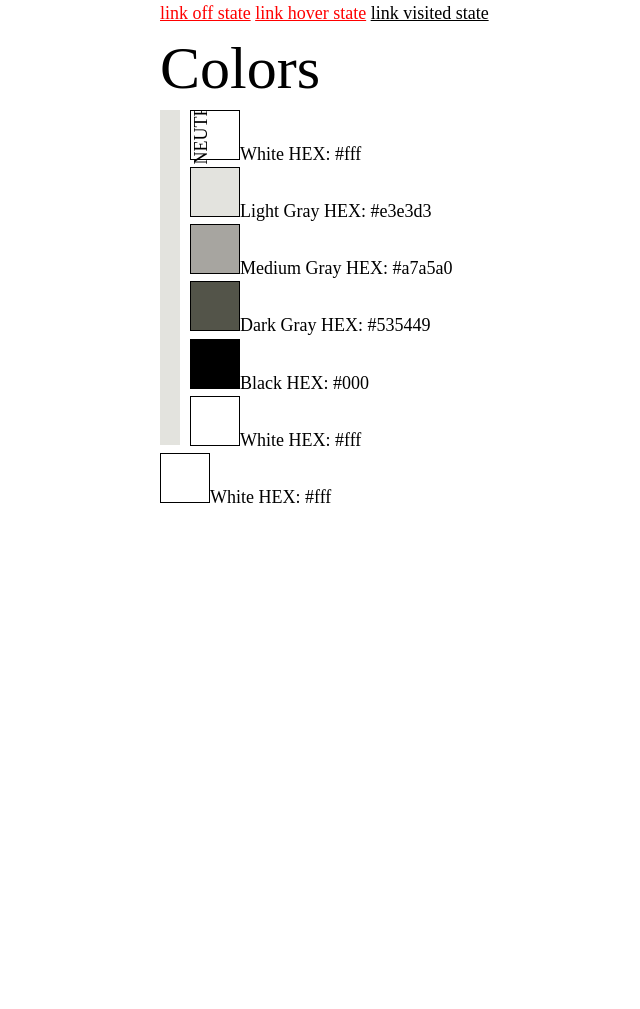
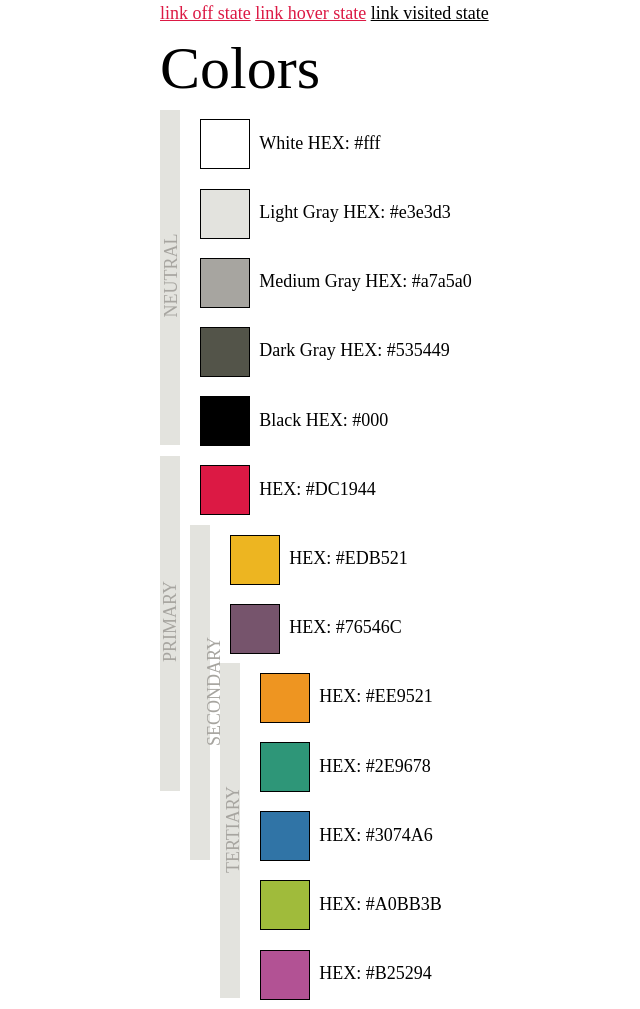
Before and after one commit to KevinTripp/Lootok_Style_Guide, a plain HTML site: page index.html in a window 1280 px wide. Shown: the part 930-1939 px from the top of the page, without its empty margins (0-640 px from the left). Before the commit the page ends 1440 px from the top, so only its background shows below. Drawn offline with nearby package versions, Linux system fonts and the light colour scheme; a script that the page names is missing.

```diff
--- a/css/style.css
+++ b/css/style.css
@@ -77,7 +77,7 @@ button{
      font-style: italic;
 }
 a{
-     color:red;
+     color:#dc1944;
 }
 a:hover,.link-hover{
      text-decoration: underline;
@@ -89,12 +89,12 @@ a:visited, .link-visited{
 
 .primary-btn{
      padding: 10px 10px 11px 10px;
-     color: red;
-     border: 3px solid red;
+     color: #dc1944;
+     border: 3px solid #dc1944;
 }
 .hover, .primary-btn:hover{
      color: #fff;
-     background-color: red;
+     background-color: #dc1944;
 }
 .secondary-btn{
      padding: 13px 13px 14px 13px;
@@ -135,6 +135,31 @@ a:visited, .link-visited{
 .black{
      background-color: #000;
 }
+.primary-red{
+     background-color: #dc1944;
+}
+.secondary-yellow{
+     background-color: #EDB521;
+}
+.secondary-purple{
+     background-color: #76546C;
+}
+.tertiary-orange{
+     background-color: #EE9521;
+}
+.tertiary-teal{
+     background-color: #2E9678;
+}
+.tertiary-blue{
+     background-color: #3074A6;
+}
+.tertiary-green{
+     background-color: #A0BB3B;
+}
+.tertiary-magenta{
+     background-color: #B25294;
+}
+
 
 
 /******************************************
@@ -148,7 +173,10 @@ a:visited, .link-visited{
 }
 
 header {
-
+     background-color: #76546C;
+     color: #e3e3de;
+     width: 100%;
+     padding-left: 12%;
 }
 
 footer {
@@ -160,7 +188,11 @@ footer {
   -ms-transform: rotate(-90deg);
   -o-transform: rotate(-90deg);
   transform: rotate(-90deg);
+}
 
+#colors div div div{
+     vertical-align: middle;
+     margin:1%;
 }
 
 /******************************************
@@ -174,7 +206,10 @@ footer {
      width: 20px;
      height: 335px;
      margin-right:10px;
+     padding-top: 16%;
 }
 .color-title-bar span{
      display: inline-block;
+     margin-left: -30px;
+     color:#a7a5a0;
 }
--- a/index.html
+++ b/index.html
@@ -14,16 +14,19 @@
 
 		<!-- external CSS link -->
 		<link rel="stylesheet" href="css/reset.css">
+		<script type="text/javascript" src="https://use.typekit.net/eis4mqp.js"></script>
+		<script type="text/javascript">try{Typekit.load();}catch(e){}</script>
 		<link rel="stylesheet" href="css/style.css">
 		<meta name="viewport" content="width=device-width, initial-scale=1, user-scalable=none">
 
 	</head>
+
 	<body>
+		<header>
+			<h1>Lootok</h1>
+			<h2>Style Guide</h2>
+		</header>
 		<div id="container">
-			<header>
-				<h1>Lootok</h1>
-				<h2>Style Guide</h2>
-			</header>
 			<section id="content">
 				<section id="buttons">
 					<div id="primary-buttons">
@@ -52,23 +55,63 @@
 				<section id="colors">
 					<h1>Colors</h1>
 					<div id="neutral">
-						<div class="color-title-bar light-gray"><span class="rotate">neutral</span></div>
-						<div><div class="box white"></div><span>White HEX: #fff</span>
+						<div class="color-title-bar light-gray">
+							<span class="rotate">neutral</span>
 						</div>
-						<div><div class="box light-gray"></div><span>Light Gray HEX: #e3e3d3</span>
+						<div>
+							<div class="box white"></div><span>White HEX: #fff</span>
 						</div>
-						<div><div class="box med-gray"></div><span>Medium Gray HEX: #a7a5a0</span>
+						<div>
+							<div class="box light-gray"></div><span>Light Gray HEX: #e3e3d3</span>
 						</div>
-						<div><div class="box dark-gray"></div><span>Dark Gray HEX: #535449</span>
+						<div>
+							<div class="box med-gray"></div><span>Medium Gray HEX: #a7a5a0</span>
 						</div>
-						<div><div class="box black"></div><span>Black HEX: #000</span>
+						<div>
+							<div class="box dark-gray"></div><span>Dark Gray HEX: #535449</span>
 						</div>
-						<div><div class="box"></div><span>White HEX: #fff</span>
+						<div>
+							<div class="box black"></div><span>Black HEX: #000</span>
+						</div>
 					</div><!-- End Neutral -->
-
-					</div>
-					<div><div class="box"></div><span>White HEX: #fff</span>
-					</div>
+					<div id="primary">
+						<div class="color-title-bar light-gray">
+							<span class="rotate">Primary</span>
+						</div>
+							<div><div class="box primary-red"></div><span>HEX: #DC1944</span>
+						</div>
+					</div><!-- End Primary -->
+					<div id="secondary">
+						<div class="color-title-bar light-gray">
+							<span class="rotate">Secondary</span>
+						</div>
+						<div>
+							<div class="box secondary-yellow"></div><span>HEX: #EDB521</span>
+						</div>
+						<div>
+							<div class="box secondary-purple"></div><span>HEX: #76546C</span>
+						</div>
+					</div><!-- End Secondary -->
+					<div id="tertiary">
+						<div class="color-title-bar light-gray">
+							<span class="rotate">Tertiary</span>
+						</div>
+						<div>
+							<div class="box tertiary-orange"></div><span>HEX: #EE9521</span>
+						</div>
+						<div>
+							<div class="box tertiary-teal"></div><span>HEX: #2E9678</span>
+						</div>
+						<div>
+							<div class="box tertiary-blue"></div><span>HEX: #3074A6</span>
+						</div>
+						<div>
+							<div class="box tertiary-green"></div><span>HEX: #A0BB3B</span>
+						</div>
+						<div>
+							<div class="box tertiary-magenta"></div><span>HEX: #B25294</span>
+						</div>
+					</div><!-- End Tertiary -->
 				</section>
 			</section><!-- End Content -->
 			<footer>
```
